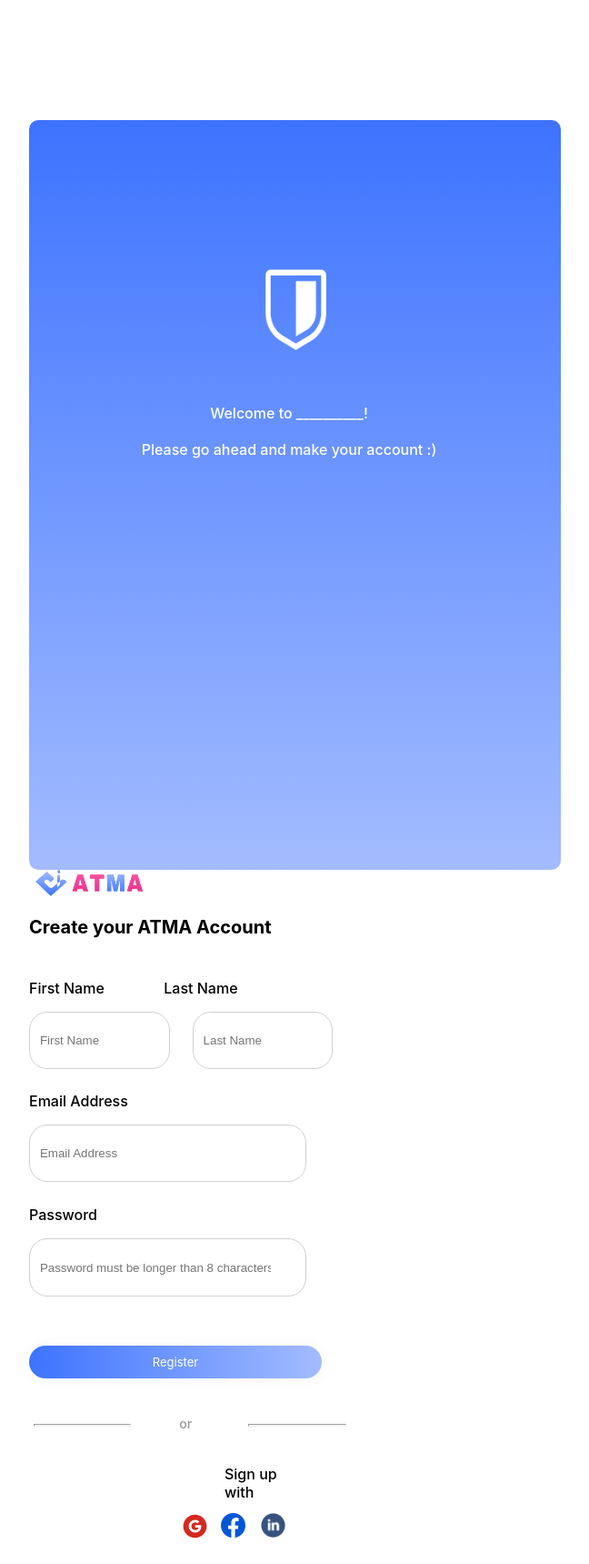
After one commit to Sigmahs/911webdevrepo, a Django app: template accounts/templates/accounts/register_base.html in a window 1280 px wide; the page is wider, and only the part inside the window is pictured. The commit adds this page. Shown: that part at 91% size, without its empty margins (498-1146 px from the left). Run offline with Django 3.2, Linux system fonts and the light colour scheme; the template is opened without the code that fills it, so the values that code supplies are empty.

Commit message:
updated login/registration pages

```diff
--- /dev/null
+++ b/accounts/templates/accounts/register_base.html
@@ -0,0 +1,56 @@
+<!DOCTYPE html>
+<html lang="en">
+<head>
+    <meta charset="UTF-8">
+    <title>Title</title>
+    <meta name="viewport" content="width=device-width, initial-scale=1.0" />
+    <link rel="stylesheet" href="../../../static/css/login_main.css" />
+</head>
+
+<div class="Log-in2nd-version">
+
+    <div class="Bg">
+        <div>
+            <img src="../../../static/img/icon_shield.png"
+                 style="width:89.4px;height:117.8px;max-width: 100%;
+        height: auto;margin-left: 185px;margin-right: auto;">
+        </div >
+        <p class="Lorem-ipsum-dolor-sit-amet-consectetur-adipiscing">
+            Welcome to __________!
+            <br>
+            <br>
+            Please go ahead and make your account :)
+        </p>
+
+    </div>
+    <div class="main">
+        <div>
+            <img src="../../../static/img/ATMA.png" class="ATMA">
+        </div>
+        <br>
+        <p class="Create-your-ATMA-account" align="left">Create your ATMA Account</p>
+        <p class="NameSpace" align="left">First Name</p>
+        <p class="NameSpace" align="left">Last Name</p>
+        <input class="Bar_Name" type="text" align="left" placeholder="First Name">
+        <input class="Bar_Name" type="text" align="left" placeholder="Last Name">
+        <p class="Email-Address" align="left">Email Address</p>
+        <input class="Bar_Email" type="text" align="left" placeholder="Email Address">
+        <p class="Email-Address" align="left">Password</p>
+        <input class="Bar_Password" type="password" align="left" placeholder="Password must be longer than 8 characters">
+        <br>
+        <br>
+        <br>
+        <br>
+        <div class="submit" align="center">Register</div>
+        <div>
+            <hr class="new1"><div class="or">or</div><hr class="new2">
+        </div>
+        <div class="Log-in-with">Sign up with</div>
+        <img src="../../../static/img/icon_google.png" class="ant-designgoogle-circle-filled">
+        <img src="../../../static/img/icon_facebook.png" class="other-icons">
+        <img src="../../../static/img/icon_linkedin.png" class="other-icons">
+    </div>
+
+</div>
+
+</html>
--- a/static/css/login_main.css
+++ b/static/css/login_main.css
@@ -40,15 +40,15 @@
     }
 
   .Log-in2nd-version {
-      width: 1440px;
-      height: 900px;
-      padding: 163px 311px 137px 274px;
+      width: 63%;
+      height: 100%;
+      padding: 124px 200px 137px 522px;
       border-radius: 15px;
       background-color: var(--Background_White);
 }
   .Bg {
-      width: 31.9%;
-      height: 66.77%;
+      width: 460.8px;
+      height: 600px;
       margin: 0 53.2px 0 0;
       padding: 158px 59.8px 65.5px 64px;
       border-radius: 10px;
@@ -144,6 +144,17 @@
     background-color: var(--Background_White);
     }
 
+  .Bar_Name {
+        width: 26.5%;
+        height: 40px;
+        margin: 0px 25px 25px 0.3px;
+        padding: 10.7px 38.4px 10.8px 10.6px;
+        border-radius: 20px;
+        border: solid 1.5px #d1d1d1;
+        float:left;
+        background-color: var(--Background_White);
+  }
+
   .First-Name {
     width: 136.7px;
     height: 21.3px;
@@ -195,6 +206,23 @@
     text-align: left;
     color: var(--Text_Black);
     }
+
+  .NameSpace {
+      width: 38%;
+      height: 5%;
+      font-family: Inter;
+      font-size: 16px;
+      font-weight: 500;
+      font-stretch: normal;
+      font-style: normal;
+      line-height: normal;
+      letter-spacing: normal;
+      text-align: left;
+      color: var(--Text_Black);
+      float:left;
+      }
+
+
 
   .Forgot-Bottom {
     width: 80%;
```
Also changed, not shown: accounts/templates/accounts/login_base.html (+6 -4 lines), static/css/login_new.css (+12 -0 lines).
